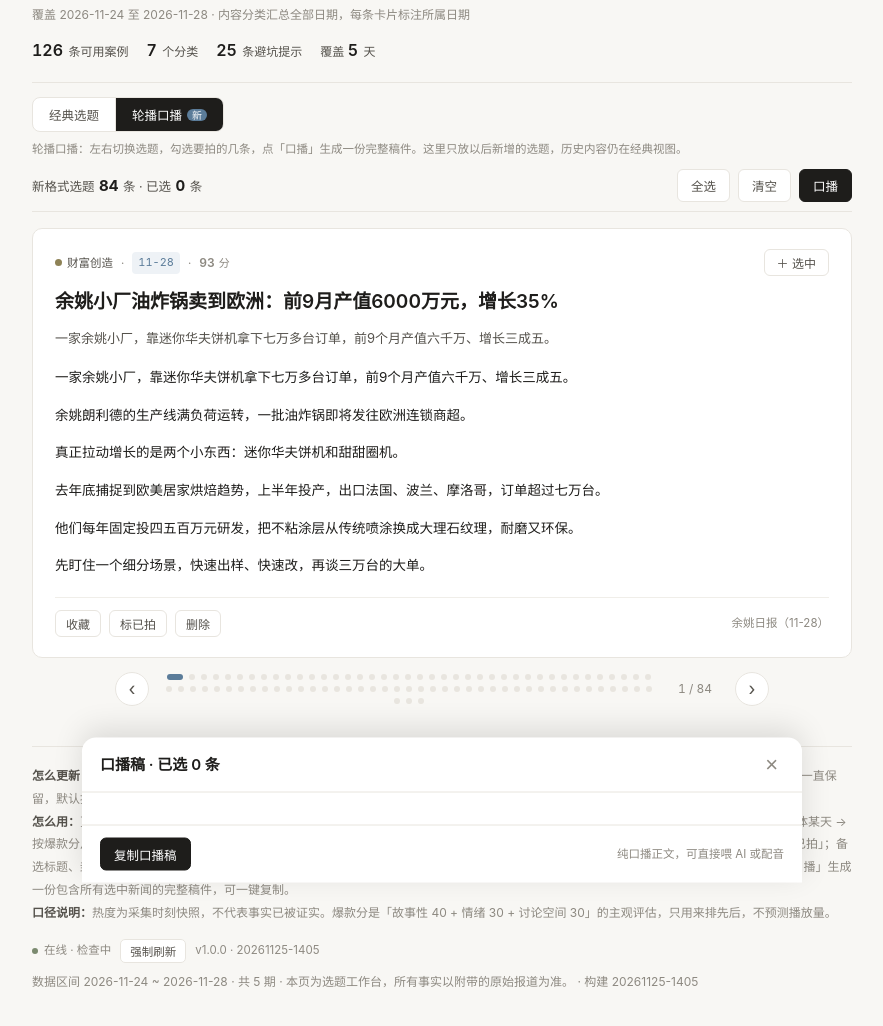
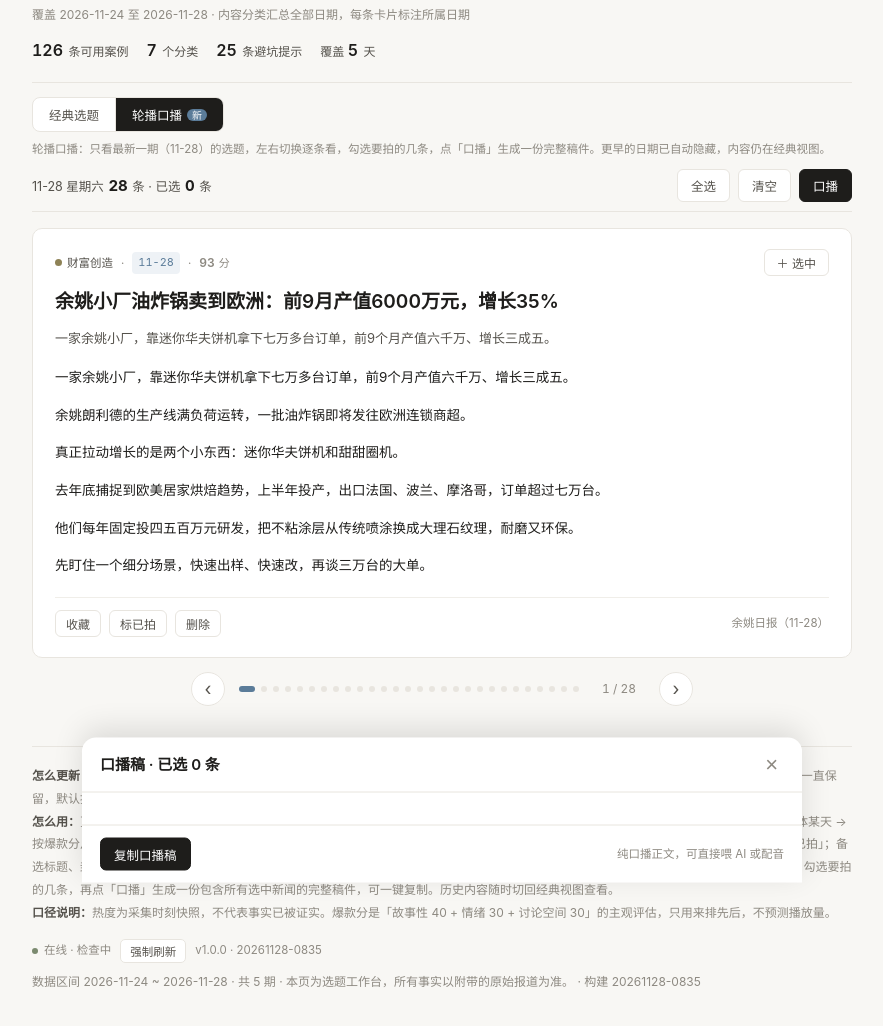
Before and after one commit to tedvong894/hottrack, a plain HTML site: page index.html in a window 1280 px wide. Shown: the part 70-1096 px from the top of the page, without its empty margins (198-1081 px from the left). Drawn offline with Linux system fonts and the light colour scheme.

Commit message:
每日热点自动更新 · 2026-11-28

```diff
--- a/index.html
+++ b/index.html
@@ -305,14 +305,14 @@ footer b{color:var(--ink-2);font-weight:600}
 
 <div id="carouselBox" style="display:none">
   <div class="carousel-bar" id="carouselBar">
-    <span class="cb-info">新格式选题 <b id="cTotal">0</b> 条 · 已选 <b id="cSel">0</b> 条</span>
+    <span class="cb-info"><span id="cDateLabel">最新一期</span> <b id="cTotal">0</b> 条 · 已选 <b id="cSel">0</b> 条</span>
     <span class="cb-actions">
       <button class="btn" id="cAll">全选</button>
       <button class="btn" id="cNone">清空</button>
       <button class="btn primary" id="cSpeak">口播</button>
     </span>
   </div>
-  <div id="cEmpty" class="empty" style="display:none">还没有新格式新闻。从下一次每日更新开始，新增选题会自动出现在这里；历史选题请切回「经典选题」。</div>
+  <div id="cEmpty" class="empty" style="display:none">最新一期还没有新格式选题。历史内容请切回「经典选题」查看。</div>
   <div class="carousel-stage" id="cStage">
     <div class="carousel-track" id="carouselTrack"></div>
     <div class="carousel-nav">
@@ -326,7 +326,7 @@ footer b{color:var(--ink-2);font-weight:600}
 
 <footer>
   <div><b>怎么更新：</b>跟我说一句「更新今日热点」，我会重新搜当天各平台榜单、重写 data.js。连网打开自动就是新一期，不用手动清缓存。近 5 天数据会一直保留，默认按「全部日期」汇总展示，用工具栏的日期下拉可切回单独某一天。</div>
-  <div><b>怎么用：</b>页面顶部有两个视图。<b>经典选题</b>＝历史选题原样保留：内容分类默认汇总近 5 天（卡片左上角标了日期），想看单期就在日期下拉里选具体某天 → 按爆款分从上往下挑 → 展开看故事线和口播脚本 → 点「复制口播脚本」拿纯正文（不含时间轴、功能词和运营信息，可直接喂 AI）→ 拍完点「已拍」；备选标题、封面文案、话题标签等仍留在卡片里备查。<b>轮播口播</b>＝只放以后新增的选题：左右切换逐条看，点「＋ 选中」勾选要拍的几条，再点「口播」生成一份包含所有选中新闻的完整稿件，可一键复制。</div>
+  <div><b>怎么用：</b>页面顶部有两个视图。<b>经典选题</b>＝历史选题原样保留：内容分类默认汇总近 5 天（卡片左上角标了日期），想看单期就在日期下拉里选具体某天 → 按爆款分从上往下挑 → 展开看故事线和口播脚本 → 点「复制口播脚本」拿纯正文（不含时间轴、功能词和运营信息，可直接喂 AI）→ 拍完点「已拍」；备选标题、封面文案、话题标签等仍留在卡片里备查。<b>轮播口播</b>＝只放最新一期的新增选题，更早的日期自动隐藏：左右切换逐条看，点「＋ 选中」勾选要拍的几条，再点「口播」生成一份包含所有选中新闻的完整稿件，可一键复制。历史内容随时切回经典视图查看。</div>
   <div><b>口径说明：</b><span id="footNote"></span></div>
   <div class="pwa-bar">
     <span class="pwa-state"><span class="dot" id="netDot"></span><span id="pwaState">正在检查离线缓存…</span></span>
@@ -707,7 +707,12 @@ footer b{color:var(--ink-2);font-weight:600}
   }
 
   function renderCarousel(){
-    carousel.list = NEW_CASES.filter(function(c){ return !state.deleted[c.id]; });
+    /* 用户 2026-11-28 要求：轮播口播只保留最近一天，其它日期自动隐藏。
+       这里只做前端过滤，data.js 里的历史新格式数据原样保留，仍可在经典视图回看。 */
+    var latest = DAYS[0].meta.date;
+    carousel.list = NEW_CASES.filter(function(c){
+      return !state.deleted[c.id] && String(c.id).indexOf(latest) === 0;
+    });
     // 已被删除 / 已滚出数据的选中项自动清理，避免"已选 N 条"虚高
     var alive = {};
     carousel.list.forEach(function(c){ if(carousel.sel[c.id]) alive[c.id] = true; });
@@ -718,6 +723,7 @@ footer b{color:var(--ink-2);font-weight:600}
     document.getElementById('cEmpty').style.display = noData ? '' : 'none';
     document.getElementById('cStage').style.display  = noData ? 'none' : '';
     document.getElementById('carouselBar').style.display = noData ? 'none' : '';
+    document.getElementById('cDateLabel').textContent = DAYS[0].meta.date.slice(5) + ' ' + DAYS[0].meta.weekday;
     document.getElementById('cTotal').textContent = carousel.list.length;
     document.getElementById('cSel').textContent = selIds().length;
     if(noData){
@@ -798,7 +804,7 @@ footer b{color:var(--ink-2);font-weight:600}
     document.getElementById('newBadge').style.display = NEW_CASES.length ? '' : 'none';
     document.getElementById('viewTip').textContent = view==='classic'
       ? '经典视图：历史选题保持原样，可展开看完整脚本、逐条复制口播正文。'
-      : '轮播口播：左右切换选题，勾选要拍的几条，点「口播」生成一份完整稿件。这里只放以后新增的选题，历史内容仍在经典视图。';
+      : '轮播口播：只看最新一期（'+DAYS[0].meta.date.slice(5)+'）的选题，左右切换逐条看，勾选要拍的几条，点「口播」生成一份完整稿件。更早的日期已自动隐藏，内容仍在经典视图。';
     if(view==='carousel') renderCarousel(); else render();
   }
 
@@ -866,7 +872,7 @@ footer b{color:var(--ink-2);font-weight:600}
 
   /* ================= PWA ================= */
   var APP_VERSION = '1.0.0';
-  var BUILD = '20261125-1405';   // 只改这里：sw.js 的缓存版本会跟着 ?v= 自动同步
+  var BUILD = '20261128-0835';   // 只改这里：sw.js 的缓存版本会跟着 ?v= 自动同步
 
   var elState = document.getElementById('pwaState');
   var elDot   = document.getElementById('netDot');
```
